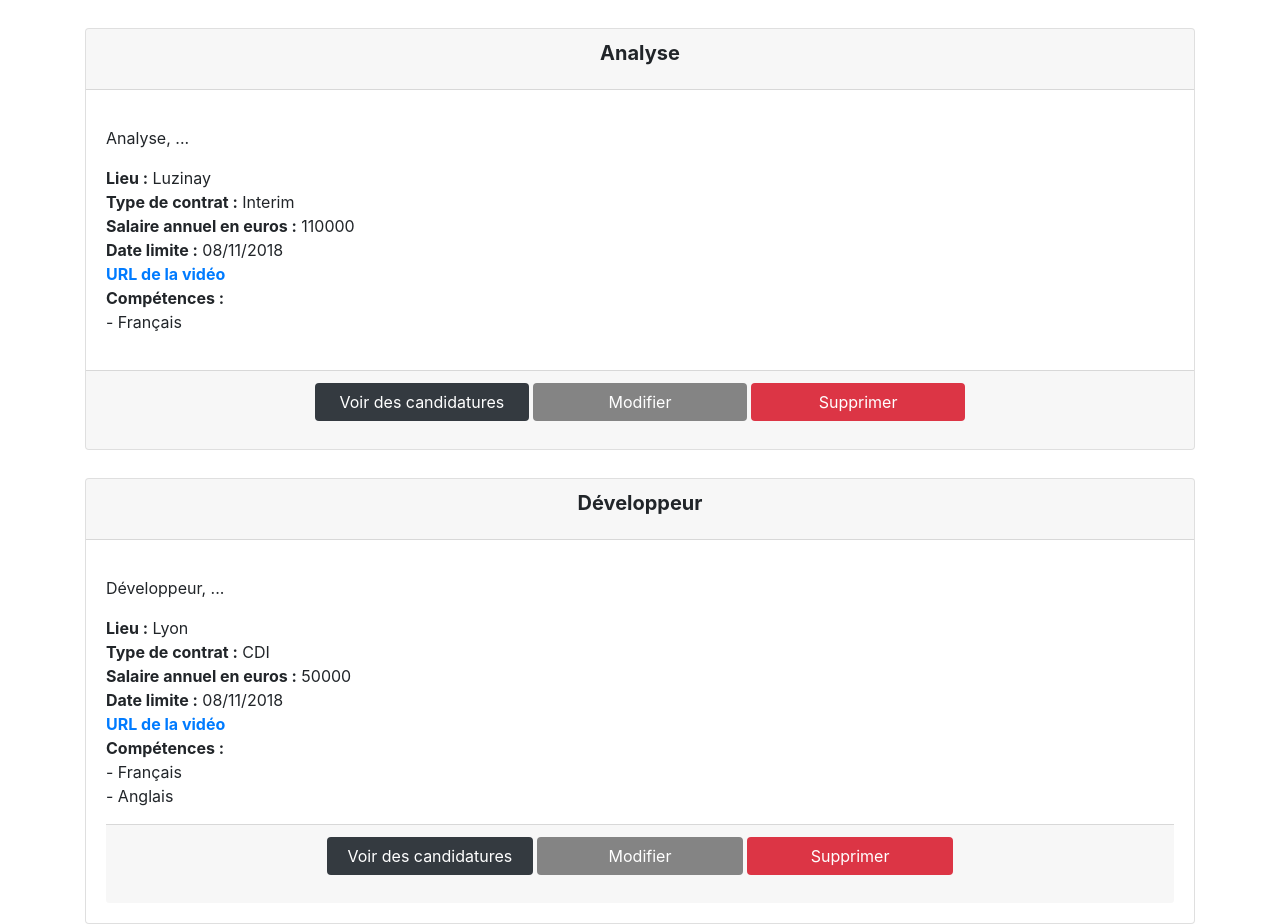
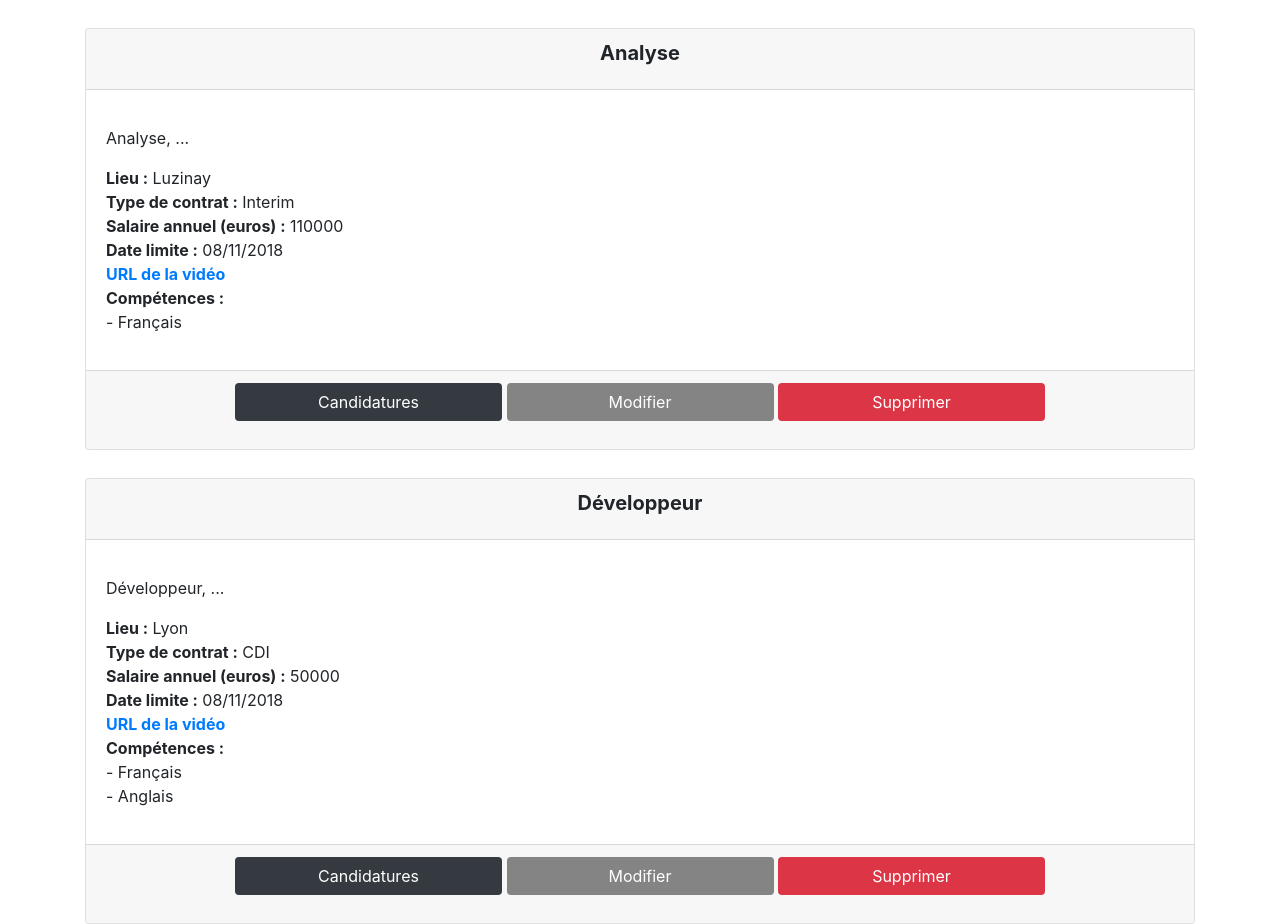
Before and after one commit to PPE2018/projetppe, a PHP site: page /consultation_offre_rh.php in a window 1280 px wide. Shown: the part 56-980 px from the top of the page. Run offline with PHP 8.4, Linux system fonts and the light colour scheme; data comes from the database, SQL or seed files in the repository.

Commit message:
mini corrections

```diff
--- a/consultation_offre_rh.php
+++ b/consultation_offre_rh.php
@@ -124,7 +124,8 @@
                 $id=$id_offre;
               }
             }
-              echo  " </p>
+              echo  " </div>
+                      </p>
                       <div class='card-footer'>
                       <p class='text-center'>
                         <a href='#?id=$id' id='$id' class='candidature'>$str[16]</a>
--- a/langue_en.php
+++ b/langue_en.php
@@ -13,14 +13,14 @@ $str[8]="Account";
 //box
 $str[9]="Place";
 $str[10]="Types of contract";
-$str[11]="Annual salary in euros";
+$str[11]="Annual salary (euros)";
 $str[12]="Dateline";
 $str[13]="URL's video";
 $str[14]="Qualification";
 
 //boutons
 $str[15]="Edit";
-$str[16]="See candidates";
+$str[16]="Candidates";
 $str[17]="Delete";
 
 //création des offres d'emplois
--- a/langue_fr.php
+++ b/langue_fr.php
@@ -13,14 +13,14 @@ $str[8]="Mon Compte";
 //box
 $str[9]="Lieu";
 $str[10]="Type de contrat";
-$str[11]="Salaire annuel en euros";
+$str[11]="Salaire annuel (euros)";
 $str[12]="Date limite";
 $str[13]="URL de la vidéo";
 $str[14]="Compétences";
 
 //boutons
 $str[15]="Modifier";
-$str[16]="Voir des candidatures";
+$str[16]="Candidatures";
 $str[17]="Supprimer";
 
 //création des offres d'emplois
--- a/style/style.css
+++ b/style/style.css
@@ -21,7 +21,7 @@ a.supprimer{
 	line-height: 1.5;
 	border-radius: .25rem;
 	transition: color .15s ease-in-out,background-color .15s ease-in-out,border-color .15s ease-in-out,box-shadow .15s ease-in-out;
-  width: 20%;
+  width: 25%;
 }
 a.supprimer:hover{
 	  background-color: #bd2130 !important;
@@ -46,10 +46,10 @@ a.modifier{
 	line-height: 1.5;
 	border-radius: .25rem;
 	transition: color .15s ease-in-out,background-color .15s ease-in-out,border-color .15s ease-in-out,box-shadow .15s ease-in-out;
-  width: 20%;
+  width: 25%;
 }
 a.modifier:hover{
-	  background-color: #dae0e5 !important;
+	  background-color: #585858 !important;
 }
 
 a.candidature{
@@ -71,7 +71,7 @@ a.candidature{
 	line-height: 1.5;
 	border-radius: .25rem;
 	transition: color .15s ease-in-out,background-color .15s ease-in-out,border-color .15s ease-in-out,box-shadow .15s ease-in-out;
-  width: 20%;
+  width: 25%;
 }
 a.candidature:hover{
   background-color: #1d2124 !important;
```
